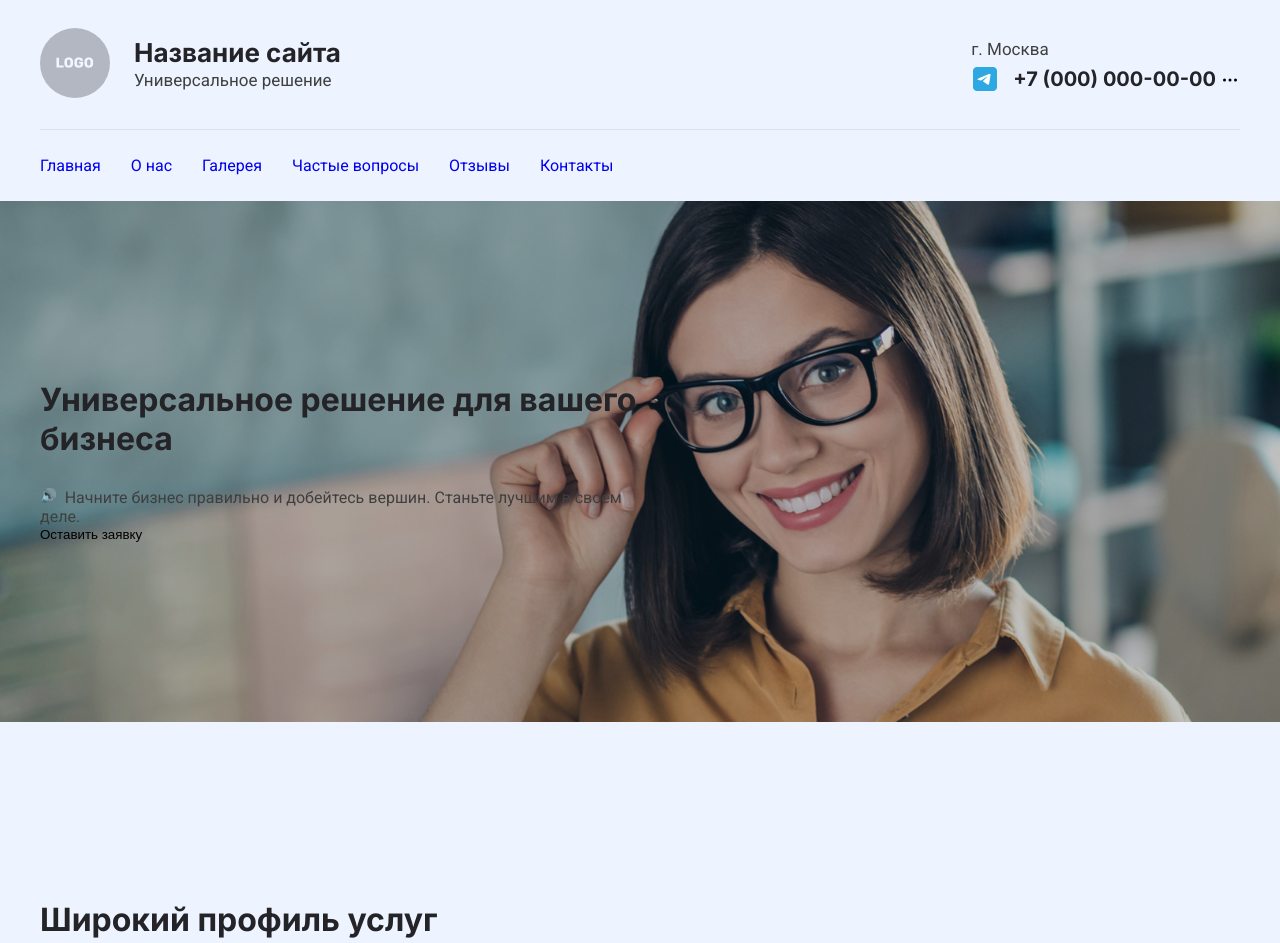
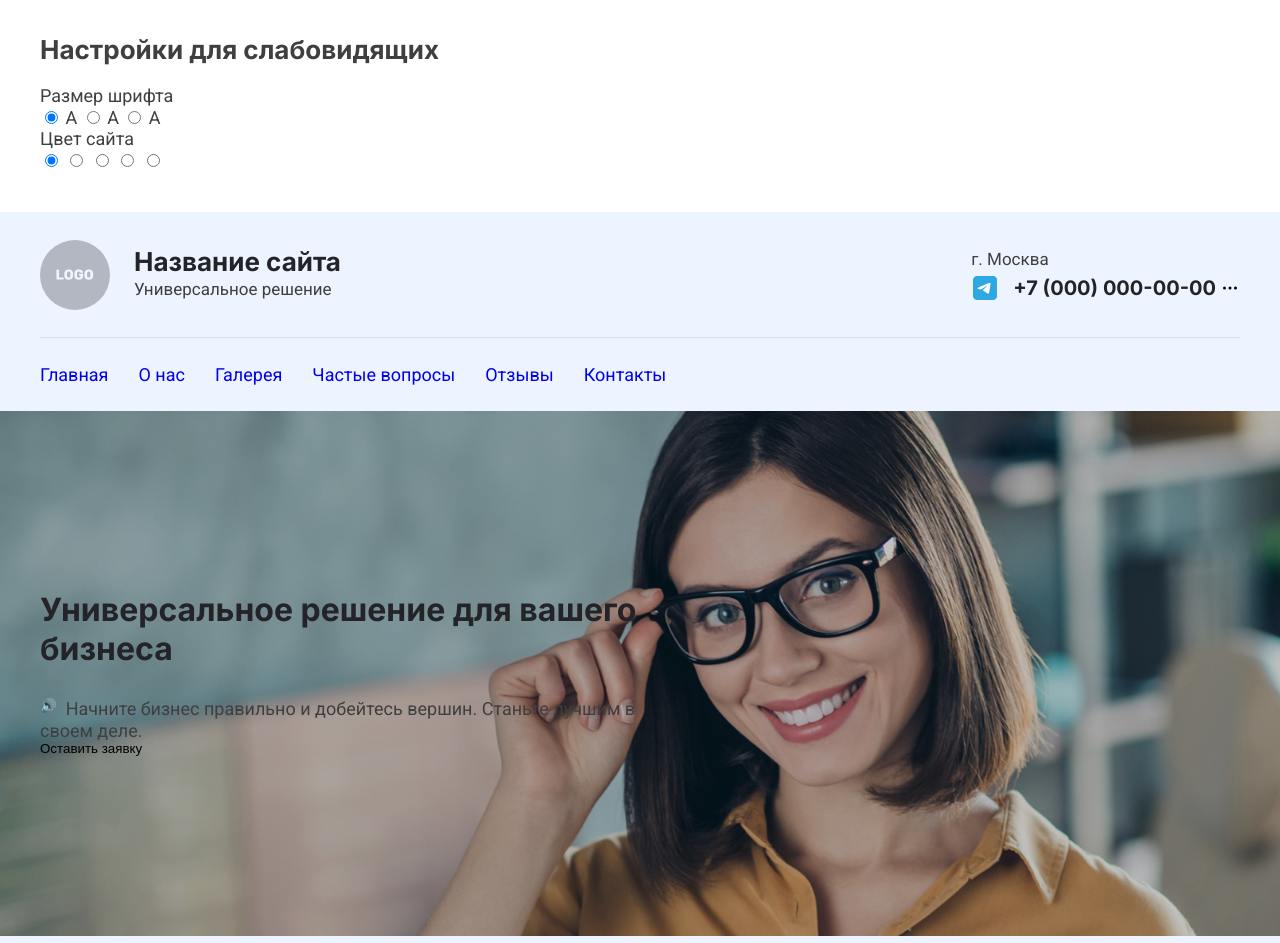
Before and after one commit to Onepunchman-Frg/for_visually_impaired, a plain HTML site: page index.html in a window 1280 px wide. Shown: the top 943 px of the page. Drawn offline with nearby package versions, Linux system fonts and the light colour scheme.

Commit message:
Тест

```diff
--- a/images/js/main.js
+++ b/images/js/main.js
@@ -26,8 +26,6 @@ $(function() {
         $('.faq-block__accordion').accordion();
     });
     // Аккордеон
-
-
 
 
 
--- a/images/styles/_header.scss
+++ b/images/styles/_header.scss
@@ -17,6 +17,12 @@
 
     &__logo {
         margin-right: 24px;
+        display: inline-flex;
+    }
+
+    &__img {
+        display: inline-flex;
+        font-size: 0;
     }
     &__text {
     }
@@ -24,14 +30,14 @@
         a {
             display: inline-flex;
             text-decoration: none;
-            font-size: 1.625rem;
+            font-size: calc(26px * var(--font2Ratio));
             font-family: var(--font2);
             font-weight: var(--font2_700);
             color: var(--on_gr_bg_acc_text);
         }
     }
     &__desc {
-        font-size: 1.0625rem;
+        font-size: calc(17px * var(--font1Ratio));
         color: var(--on_gr_bg_sec_text);
         line-height: 1.5;
     }
@@ -47,7 +53,7 @@
         flex-direction: column;
     }
     &__desc {
-        font-size: 1.0625rem;
+        font-size: calc(17px * var(--font1Ratio));
         color: var(--on_gr_bg_sec_text);
         margin-bottom: 2px;
         line-height: 1.5;
@@ -84,7 +90,7 @@
     &__number {
         display: inline-flex;
         text-decoration: none;
-        font-size: 1.25rem;
+        font-size: calc(20px * var(--font1Ratio));
         font-family: var(--font2);
         font-weight: var(--font2_700);
         color: var(--on_gr_bg_acc_text);
--- /dev/null
+++ b/images/styles/_settings_panel.scss
@@ -0,0 +1,21 @@
+.settings-panel {
+    &__inner {
+        padding: 34px 34px 40px 40px;
+        background: var(--gr_bg);
+    }
+    &__title {
+        font-family: var(--font2);
+        font-weight: var(--font2_700);
+        font-size: calc(26px * var(--font2Ratio));
+        margin-bottom: 20px;
+    }
+    &__items {
+    }
+    &__item {
+    }
+    &__name {
+
+    }
+    &__list {
+    }
+}
--- a/images/styles/color.css
+++ b/images/styles/color.css
@@ -3,6 +3,9 @@
     /*----------Fonts----------*/
         --font1: 'Roboto', sans-serif;
         --font2: 'Inter', sans-serif;
+
+        --font1Ratio: 1;
+        --font2Ratio: 1;
 
 
     /*----------Primary----------*/
--- a/images/styles/styles.scss
+++ b/images/styles/styles.scss
@@ -1,5 +1,6 @@
 $siteFontFamily: var(--font1);			// Основное семейство
-$siteFontSize: 16px;				    // Основной размер
+
+
 
 *,
 *::before,
@@ -14,7 +15,7 @@ html {
 }
 
 html {
-    font-size: $siteFontSize;
+    font-size: calc(18px * var(--font1Ratio));
 }
 
 body {
@@ -45,7 +46,7 @@ h1, h2, h3, h4, h5, h6 {
 }
 
 h1 {
-    font-size: 2.25rem;
+    font-size: calc(36px * var(--font2Ratio));
     margin: 0 0 30px;
 
     @media all and (max-width: 1023px) {
@@ -57,7 +58,7 @@ h1 {
     }
 }
 h2 {
-    font-size: 2rem;
+    font-size: calc(32px * var(--font2Ratio));
     margin: 0 0 30px;
 
     @media all and (max-width: 1023px) {
@@ -69,7 +70,7 @@ h2 {
     }
 }
 h3 {
-    font-size: 1.8125rem;
+    font-size: calc(29px * var(--font2Ratio));
     margin: 0 0 25px;
 
     @media all and (max-width: 1023px) {
@@ -81,7 +82,7 @@ h3 {
     }
 }
 h4 {
-    font-size: 1.625rem;
+    font-size: calc(26px * var(--font2Ratio));
     margin: 0 0 20px;
 
     @media all and (max-width: 1023px) {
@@ -93,7 +94,7 @@ h4 {
     }
 }
 h5 {
-    font-size: 1.25rem;
+    font-size: calc(20px * var(--font2Ratio));
     margin: 0 0 15px;
 
     @media all and (max-width: 1023px) {
@@ -101,7 +102,7 @@ h5 {
     }
 }
 h6 {
-    font-size: 1rem;
+    font-size: calc(16px * var(--font2Ratio));
     margin: 0 0 15px;
 
     @media all and (max-width: 767px) {
@@ -146,6 +147,8 @@ button {
 
 
 
+@import '_settings_panel.scss';
+
 @import '_header.scss';
 @import '_slider.scss';
 
@@ -172,7 +175,7 @@ button {
   position: absolute;
   left: -1.25rem;
   top: 0.1rem;
-  font-size: 0.9rem;
+  font-size: 1rem;
 }
 .play::after {
   content: "🔊";
--- a/index.html
+++ b/index.html
@@ -14,12 +14,70 @@
 <body>
     <div class="site-wrapper" id="wrapper">
 
+
+        <div class="settings-panel">
+            <div class="settings-panel__inner">
+                <div class="settings-panel__title">
+                    <span>Настройки для слабовидящих</span>
+                </div>
+
+                <div class="settings-panel__items">
+                    <div class="settings-panel__item">
+                        <div class="settings-panel__name">
+                            <span>Размер шрифта</span>
+                        </div>
+                        <div class="settings-panel__list">
+                            <label for="fs_1">
+                                <input type="radio" name="font_size" id="fs_1" value="100" checked>
+                                <span>A</span>
+                            </label>
+
+                            <label for="fs_2">
+                                <input type="radio" name="font_size" id="fs_2" value="150">
+                                <span>A</span>
+                            </label>
+
+                            <label for="fs_3">
+                                <input type="radio" name="font_size" id="fs_3" value="200">
+                                <span>A</span>
+                            </label>
+                        </div>
+                    </div>
+
+                    <div class="settings-panel__item">
+                        <div class="settings-panel__name">
+                            <span>Цвет сайта</span>
+                        </div>
+                        <div class="settings-panel__list">
+                            <label for="sc_1">
+                                <input type="radio" name="site_color" id="sc_1" value="1" checked>
+                            </label>
+                            <label for="sc_2">
+                                <input type="radio" name="site_color" id="sc_2" value="2">
+                            </label>
+                            <label for="sc_3">
+                                <input type="radio" name="site_color" id="sc_3" value="3">
+                            </label>
+                            <label for="sc_4">
+                                <input type="radio" name="site_color" id="sc_4" value="4">
+                            </label>
+                            <label for="sc_5">
+                                <input type="radio" name="site_color" id="sc_5" value="5">
+                            </label>
+                        </div>
+                    </div>
+                </div>
+            </div>
+        </div>
+
+
+
         <header class="header block-padding">
             <div class="header__inner block-width">
                 <div class="header__top">
                     <div class="site-info">
                         <div class="site-info__logo">
-                            <a href="#">
+                            <a class="site-info__img" href="#">
                                 <img src="images/img/Logo.svg" alt="Логотип">
                             </a>
                         </div>
```
Also changed, not shown: images/styles/styles.css, 1 other file.
